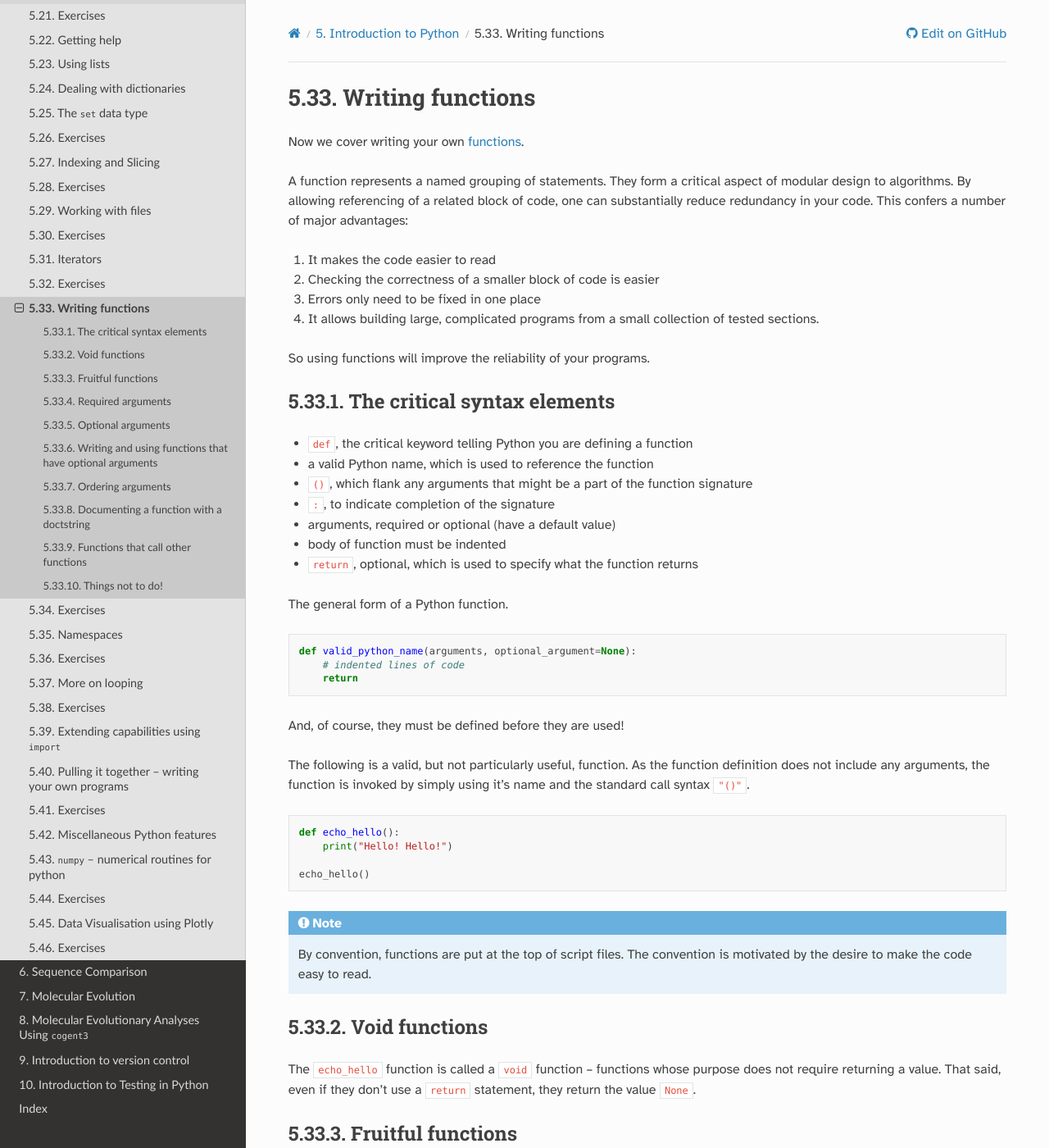
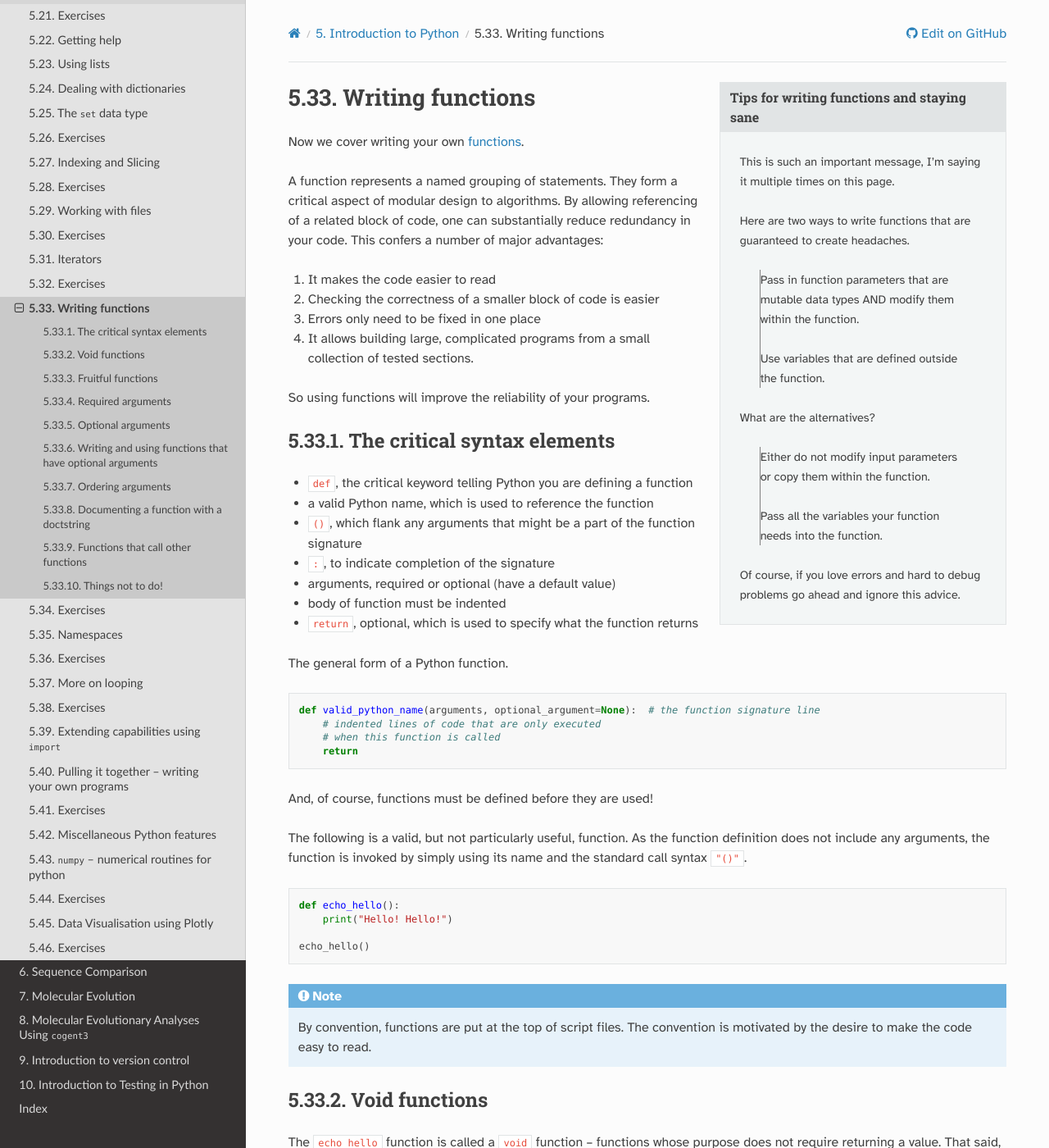
Before and after one commit to GavinHuttley/tib, a Sphinx documentation site: the page built from source/python/writing_functions.rst, in a window 1280 px wide and 1400 px high. Shown: the whole window at 82% size. Built offline with Sphinx 7.4.7 and the Read the Docs theme 2.0.0, drawn with Linux system fonts in a browser that asks for light colours; some of the changed text lies outside the part shown.

Commit message:
ENH: better text around writing function gotchas and a new exercise

```diff
--- a/source/python/writing_functions.rst
+++ b/source/python/writing_functions.rst
@@ -1,3 +1,19 @@
+.. sidebar:: Tips for writing functions and staying sane
+
+    This is such an important message, I'm saying it multiple times on this page.
+
+    Here are two ways to write functions that are guaranteed to create headaches.
+
+        1. Pass in function parameters that are mutable data types AND modify them within the function.
+        2. Use variables that are defined outside the function.
+
+    What are the alternatives?
+
+        1. Either do not modify input parameters or copy them within the function.
+        2. Pass all the variables your function needs into the function.
+
+    Of course, if you love errors and hard to debug problems go ahead and ignore this advice.
+
 Writing functions
 =================
 
@@ -32,13 +48,14 @@ The general form of a Python function.
 
 .. code:: python
 
-    def valid_python_name(arguments, optional_argument=None):
-        # indented lines of code
+    def valid_python_name(arguments, optional_argument=None):  # the function signature line
+        # indented lines of code that are only executed
+        # when this function is called
         return
 
-And, of course, they must be defined before they are used!
+And, of course, functions must be defined before they are used!
 
-The following is a valid, but not particularly useful, function. As the function definition does not include any arguments, the function is invoked by simply using it's name and the standard call syntax ``"()"``.
+The following is a valid, but not particularly useful, function. As the function definition does not include any arguments, the function is invoked by simply using its name and the standard call syntax ``"()"``.
 
 .. code::
 
@@ -287,4 +304,23 @@ Using the following data
 
 #. Implement the ``myfunc2()`` variant from above. Then try using differemt mutable data type as the default value. Demonstrate the bad side effect of persistent state with subsequent calls to ``myfunc2()``. Make those calls without providing a value to ``result``. Show that the ``myfunc3()`` does not have this problem.
 
-.. [2] This type of adjustment to avoid zeros is used to avoid numerical errors.
+#. For function ``count_CGs()`` defined below. Prove it is incorrect using an ``assert`` statement [#]_. Rewrite the function so it is correct.
+
+    .. jupyter-execute::
+
+        def count_CGs(seq):
+            """return the total number of C and G in a Seq"""
+            return Seq.count("C") + Seq.count("G")
+
+        Seq = "ACGCCAGTGCATTACG"
+        count_CGs(Seq)
+
+    .. jupyter-execute::
+
+        count_CGs("ACGTTAATATTATTTTA")
+
+.. [#] This type of adjustment to avoid zeros is used to avoid numerical errors.
+
+.. todo:: add a question getting them to expose fragility of uising a mutable data structure as input; create a case where there's a module level list with a member whose value is used by a function such that the second call raises an error, ask them to write the function so it's more robust
+
+.. [#] What this means is that you state an expected value for the function given your input. If the code is incorrect, the function returned value will not equal your expected value thus triggering your assertion statement, resulting in an error. In other words, if the code is wrong you WANT there to be an error.
```
Also changed, not shown: other parts of source/python/writing_functions.rst (+3 -3 lines).
